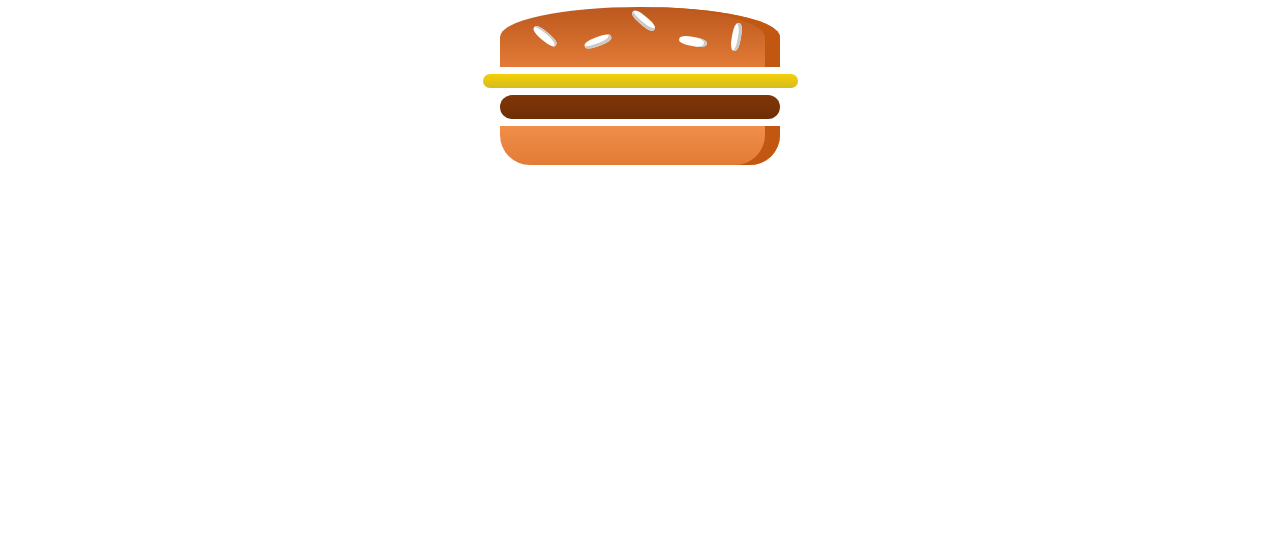
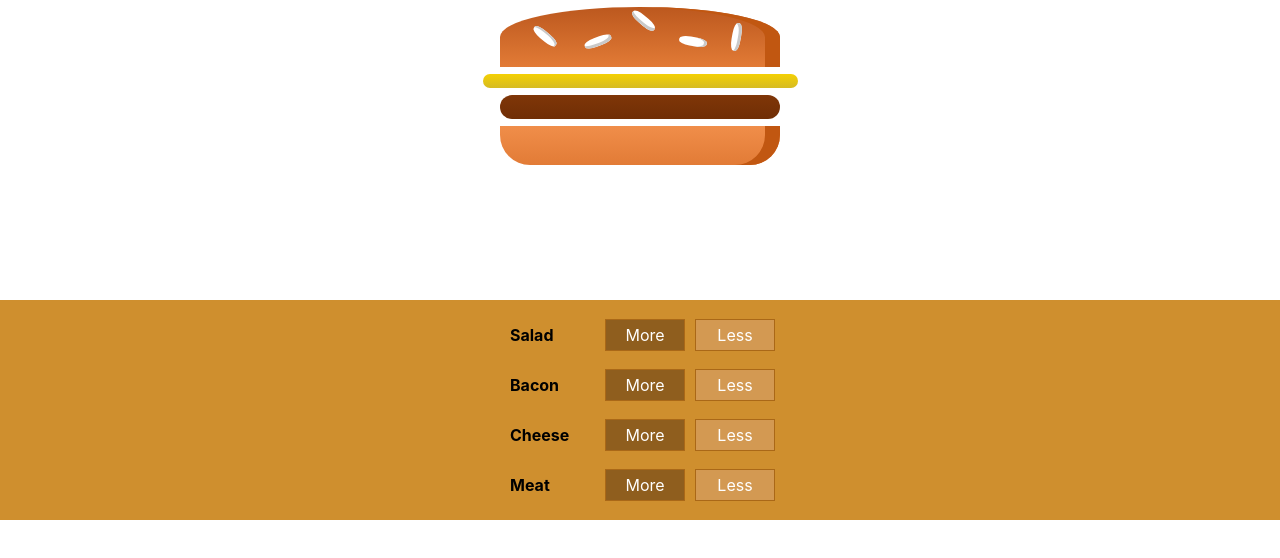
Before and after one commit to zolomohan/burger-builder, a React (Create React App) app: page / in a window 1280 px wide. Shown: the top 558 px of the page. Built offline with nearby package versions, Linux system fonts and the light colour scheme.

Commit message:
Add BurgerControl Component

```diff
--- a/src/components/BurgerBuilder.js
+++ b/src/components/BurgerBuilder.js
@@ -1,20 +1,23 @@
-import React, { Component } from 'react'
+import React, { Component, Fragment } from 'react';
 import Burger from './Burger';
+import BurgerControl from './BurgerControl';
 
 export default class BurgerBuilder extends Component {
-
 	state = {
-		ingredients: {
-			salad: 0,
-			bacon: 0,
-			cheese: 1,
-			meat: 1
+		ingredients : {
+			salad  : 0,
+			bacon  : 0,
+			cheese : 1,
+			meat   : 1
 		}
-	}
+	};
 
 	render() {
 		return (
-			<Burger ingredients={this.state.ingredients} />
-		)
+			<Fragment>
+				<Burger ingredients={this.state.ingredients} />
+				<BurgerControl ingredients={Object.keys(this.state.ingredients)}/>
+			</Fragment>
+		);
 	}
 }
--- /dev/null
+++ b/src/components/BurgerControl.js
@@ -0,0 +1,10 @@
+import React from 'react';
+import IngredientControl from './IngredientControl';
+import classes from '../styles/BurgerControl.module.css';
+export default function BugerControl({ ingredients }) {
+	return (
+		<div className={classes.BurgerControl}>
+			{ingredients.map((ingredient, i) => <IngredientControl key={ingredient+i} name={ingredient} />)}
+		</div>
+	);
+}
--- /dev/null
+++ b/src/styles/BurgerControl.module.css
@@ -0,0 +1,9 @@
+.BurgerControl {
+	width: 100%;
+	background-color: #cf8f2e;
+	display: flex;
+	flex-flow: column;
+	align-items: center;
+	margin: auto;
+	padding: 10px 0;
+}
```
